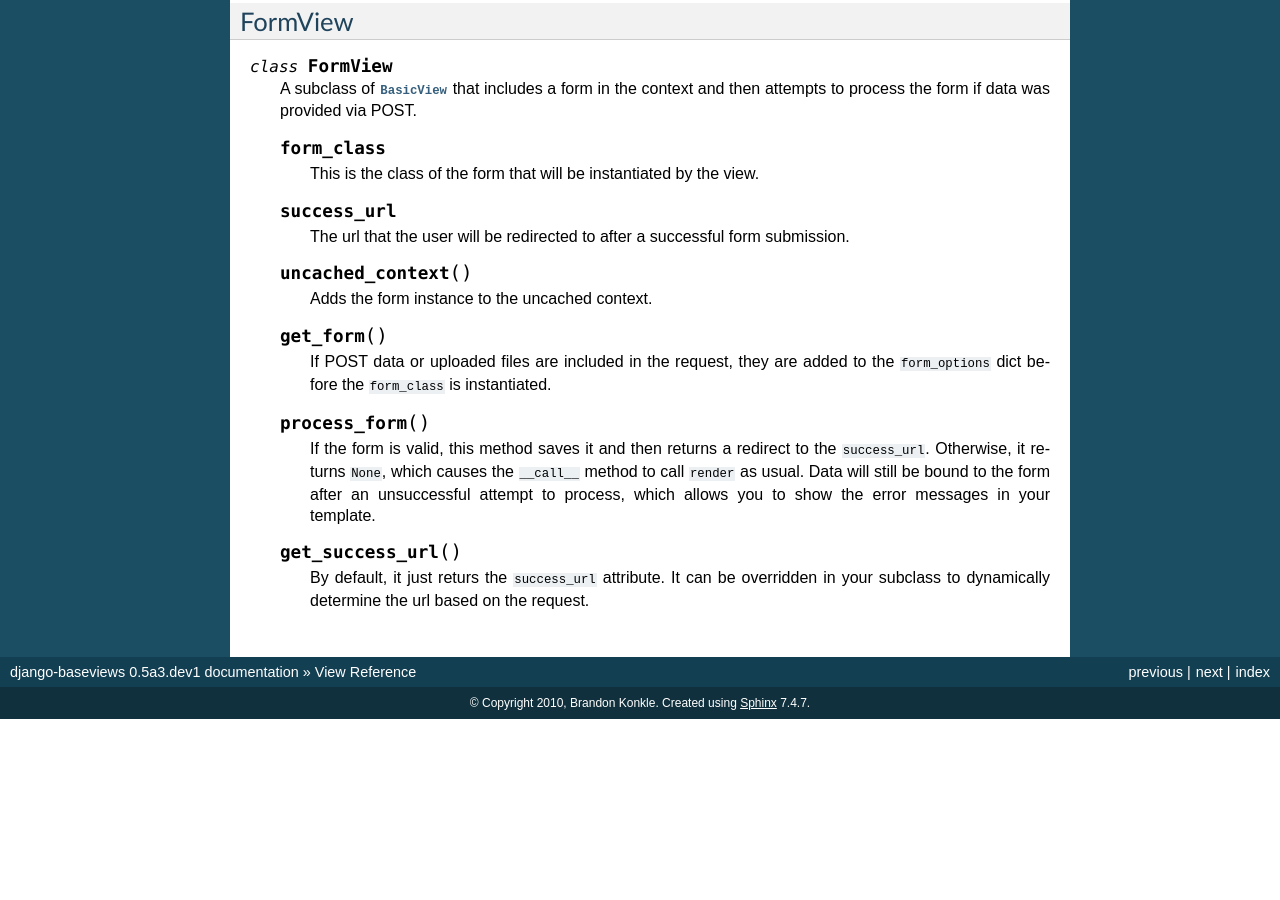
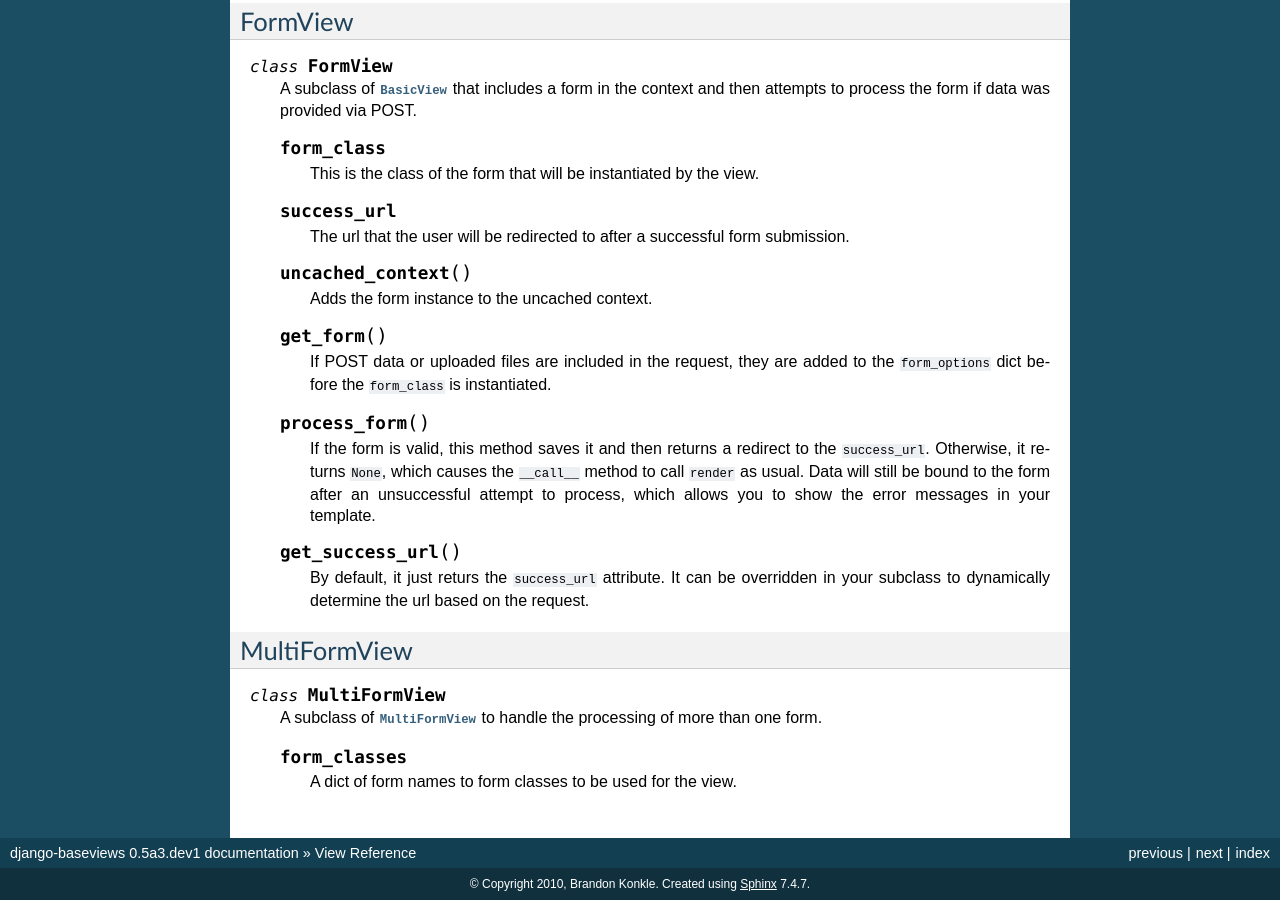
Before and after one commit to bkonkle/django-baseviews, a Sphinx documentation site: the page built from docs/views_reference.rst, in a window 1280 px wide and 900 px high, scrolled down 1470 px. Built offline with Sphinx 7.4.7, drawn with Linux system fonts in a browser that asks for light colours; before the commit the page ends 2189 px from its top, so only the background shows below that; some of the changed text lies outside the part shown.

Commit message:
Finished the reference docs and updated the README

```diff
--- a/docs/views_reference.rst
+++ b/docs/views_reference.rst
@@ -137,3 +137,15 @@ FormView
         By default, it just returs the ``success_url`` attribute.  It can be
         overridden in your subclass to dynamically determine the url based on
         the request.
+
+MultiFormView
+*************
+
+.. class:: MultiFormView
+
+    A subclass of :class:`MultiFormView` to handle the processing of more than
+    one form.
+
+    .. attribute:: form_classes
+
+        A dict of form names to form classes to be used for the view.
```
Also changed, not shown: 1 other file.
